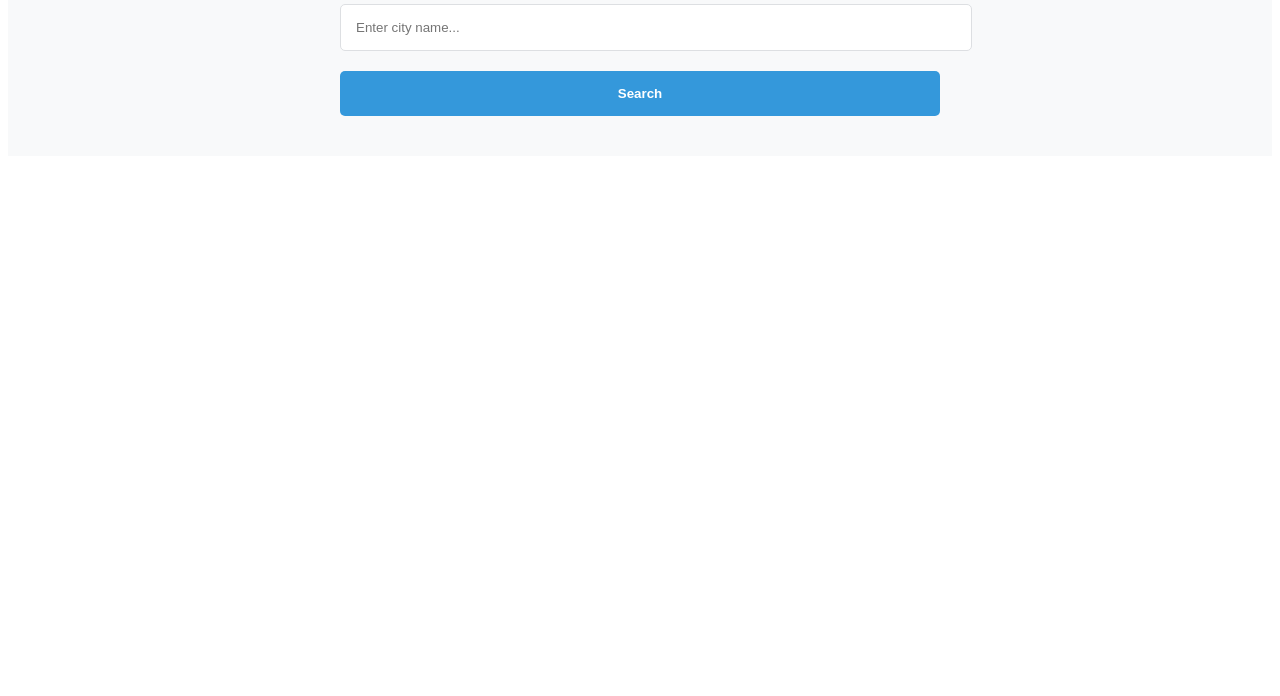
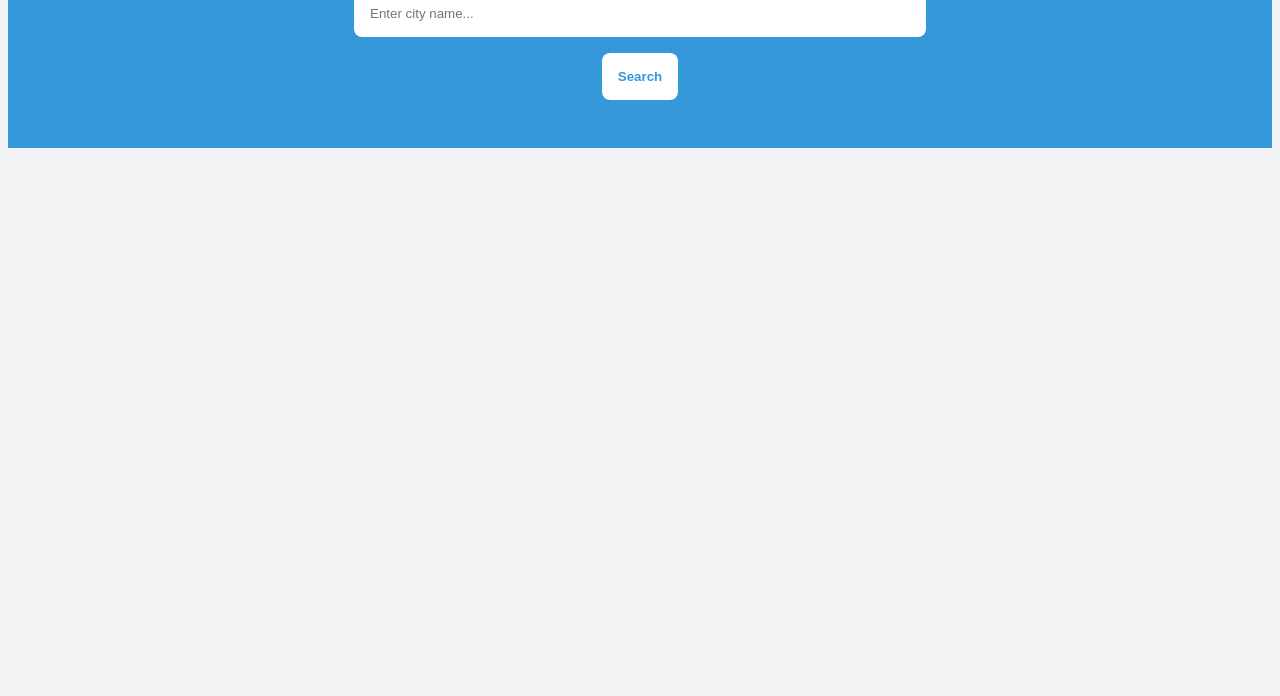
Before and after one commit to vintagechocolate/SBA-JavaScript-App, a plain HTML site: page index.html in a window 1280 px wide. Shown: the part 104-800 px from the top of the page. Drawn offline with Linux system fonts and the light colour scheme.

Commit message:
Last update

```diff
--- a/style.css
+++ b/style.css
@@ -1,49 +1,66 @@
 body {
-    font-family: Arial, sans-serif;
+    font-family: 'Roboto', sans-serif;
+    background-color: #f2f3f5;
 }
 
 .header {
-    padding: 20px;
-    background-color: #f8f9fa;
+    padding: 1rem 0;
+    display: flex;
+    justify-content: center;
+    align-items: center;
+    flex-direction: column;
     text-align: center;
+    background-color: #3498db;
+    color: white;
 }
 
 .header__title {
-    color: #343a40;
+    font-size: 2rem;
+    margin: 0;
 }
 
 .search-bar {
     max-width: 600px;
-    margin: 20px auto;
+    width: 100%;
+    display: flex;
+    justify-content: center;
+    align-items: center;
+    flex-direction: column;
+    margin: 2rem auto;
 }
 
 .search-bar__input {
-    width: 100%;
-    padding: 15px;
-    border: 1px solid #dddfe2;
-    border-radius: 5px;
+    padding: 1rem;
+    border: none;
+    border-radius: 0.5rem;
     color: #343a40;
+    width: 90%;
+    margin-bottom: 1rem;
 }
 
 .search-bar__btn {
-    display: block;
-    width: 100%;
-    padding: 15px;
-    margin-top: 20px;
+    padding: 1rem;
     border: none;
-    background-color: #3498db;
-    color: white;
+    background-color: white;
+    color: #3498db;
     font-weight: bold;
     cursor: pointer;
-    border-radius: 5px;
+    border-radius: 0.5rem;
+    transition: all 0.2s ease-in-out; /* Add a subtle animation effect */
+}
+
+.search-bar__btn:hover {
+    background-color: #f8f9fa;
+    transform: scale(1.05); /* Slightly increase the size on hover */
 }
 
 .content {
-    max-width: 1024px;
+    max-width: 1200px;
+    padding: 1rem;
     margin: 0 auto;
-    padding: 20px;
 }
 
 .weather-info__title {
     color: #3498db;
+    font-size: 1.5rem;
 }
```
